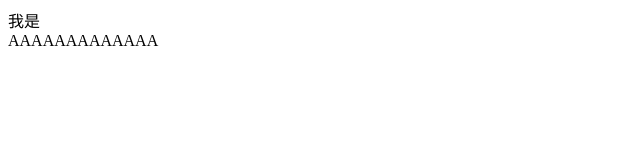
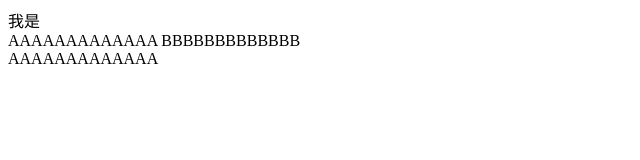
Before and after one commit to 3212484932/git-Demo, a plain HTML site: page index.html in a window 1280 px wide. Shown: the whole page, without its empty margins (0-640 px from the left). Drawn offline with Linux system fonts and the light colour scheme.

Commit message:
A程序员的第三次提交

```diff
--- a/index.html
+++ b/index.html
@@ -3,4 +3,8 @@
 </index>
 <div>
     AAAAAAAAAAAAA
+    BBBBBBBBBBBBB
 </div>
+<div>
+    AAAAAAAAAAAAA
+</div>
```
